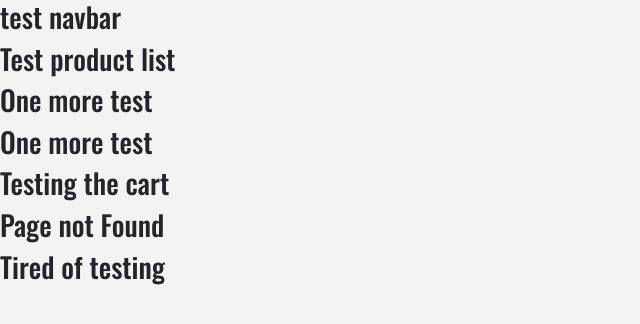
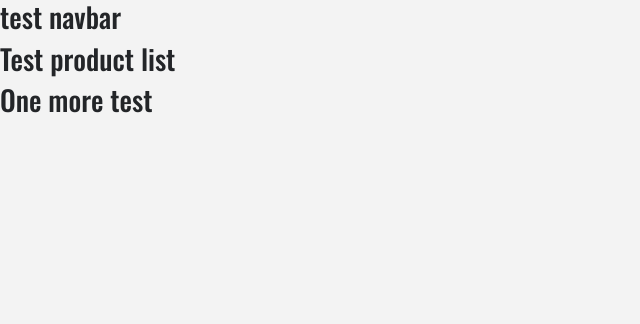
Before and after one commit to lucaspires-source/e-commerce, a React (Create React App) app: page / in a window 1280 px wide. Before the commit this address had no page. Shown: the top 324 px of the page, without its empty margins (0-640 px from the left). Built offline with nearby package versions, Linux system fonts and the light colour scheme.

Commit message:
React Router installed

```diff
--- a/package.json
+++ b/package.json
@@ -13,6 +13,7 @@
     "bootstrap": "^4.5.3",
     "react": "^16.13.1",
     "react-dom": "^16.13.1",
+    "react-router-dom": "^5.2.0",
     "react-scripts": "3.4.3"
   },
   "scripts": {
--- a/src/App.js
+++ b/src/App.js
@@ -1,9 +1,9 @@
 import React, { Component } from 'react';
+import {Switch,Route} from "react-router-dom"
 import './App.css';
 import "bootstrap/dist/css/bootstrap.min.css"
 import Navbar  from "./components/Navbar"
 import ProductList from "./components/ProductList"
-import Product from './components/Product';
 import Cart from "./components/Cart"
 import Details from "./components/Details"
 import Default from "./components/Default"
@@ -13,12 +13,12 @@
   return (
     <>
       <Navbar/>
-      <ProductList/>
-      <Product/>
-      <Cart/>
-      <Default/>
-      <Details/>
-
+      <Switch>
+          <Route exact path="/" component={ProductList}/>
+          <Route path="/details" component={Details}/>
+          <Route path="/cart" component={Cart}/>
+          <Route  component={Default}/>
+      </Switch>
     </>
 
   );
--- a/src/index.js
+++ b/src/index.js
@@ -1,11 +1,11 @@
 import React from 'react';
 import ReactDOM from 'react-dom';
 import App from './App';
-
+import {BrowserRouter as Router} from "react-router-dom"
 
 ReactDOM.render(
-  <React.StrictMode>
+    <Router>
     <App />
-  </React.StrictMode>,
+    </Router>,
   document.getElementById('root')
 );
```
Also changed, not shown: 1 other file (tests, documents, lock files or other folders).
